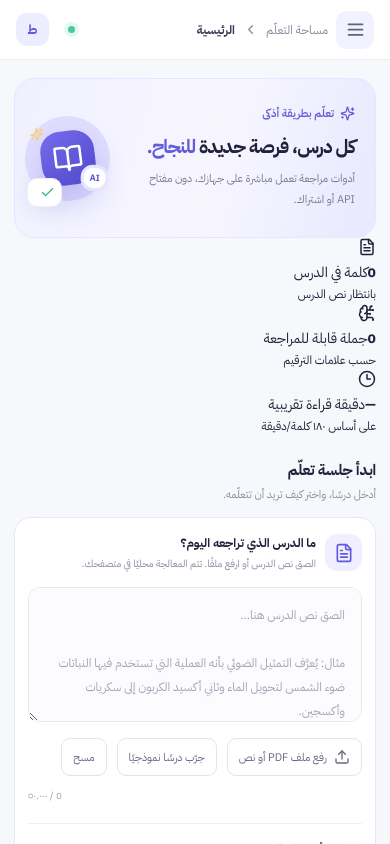
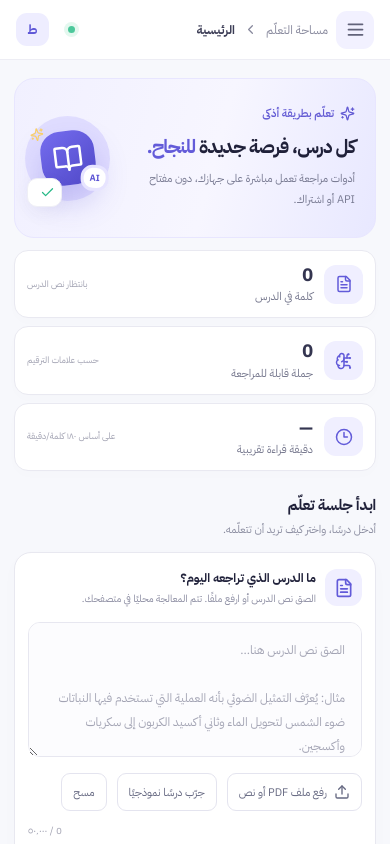
Before and after one commit to Ahmed-Aouadi/darbi-ai, a Next.js app: page / in a window 390 px wide. Shown: the top 844 px of the page. Built offline with nearby package versions, Linux system fonts and the light colour scheme.

Commit message:
Style live lesson metrics for responsive study dashboard

```diff
--- a/app/page.module.css
+++ b/app/page.module.css
@@ -90,3 +90,13 @@
 .resultActions .copyButton{display:flex;align-items:center;gap:4px;white-space:nowrap;cursor:pointer;transition:background .18s,border-color .18s}
 .resultActions .copyButton:hover{background:#f6f5ff;border-color:#c9c5fa}
 @media(max-width:600px){.resultHeader{align-items:flex-start;flex-wrap:wrap}.resultActions{width:100%;margin-right:47px}.resultActions .copyButton{flex:1;justify-content:center}}
+
+.metricsGrid{display:grid;grid-template-columns:repeat(3,minmax(0,1fr));gap:12px;margin:15px 0 25px}
+.metricCard{display:flex;align-items:center;gap:11px;min-width:0;background:#fff;border:1px solid #e9e9f1;border-radius:14px;padding:14px 15px;box-shadow:0 4px 14px #27274b03}
+.metricIcon{width:39px;height:39px;flex-shrink:0;display:grid;place-items:center;border-radius:12px;background:#f0efff;color:#625bd9}
+.metricCard>div{min-width:0;display:flex;flex-direction:column;gap:2px}
+.metricCard strong{font-size:20px;line-height:1.3;color:#343550;font-variant-numeric:tabular-nums}
+.metricCard span:not(.metricIcon){font-size:11px;color:#74768c;white-space:nowrap}
+.metricCard small{margin-right:auto;color:#a0a1b1;font-size:9px;text-align:left;line-height:1.7}
+@media(max-width:1050px){.metricCard{flex-wrap:wrap}.metricCard small{width:100%;margin-right:0;text-align:right}}
+@media(max-width:600px){.metricsGrid{grid-template-columns:1fr;gap:8px;margin:12px 0 22px}.metricCard{flex-wrap:nowrap;padding:12px}.metricCard small{width:auto;margin-right:auto;text-align:left}.metricCard strong{font-size:18px}}
```
